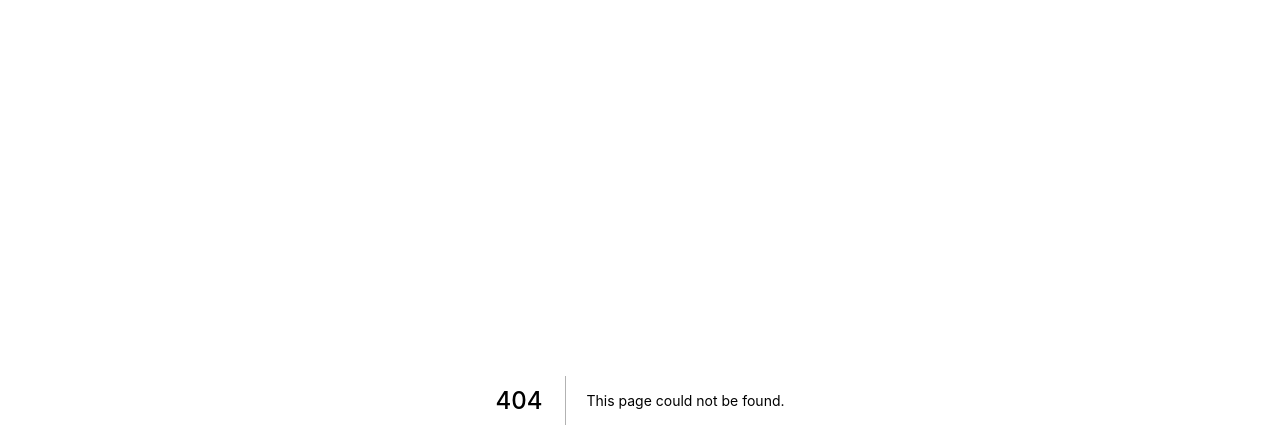
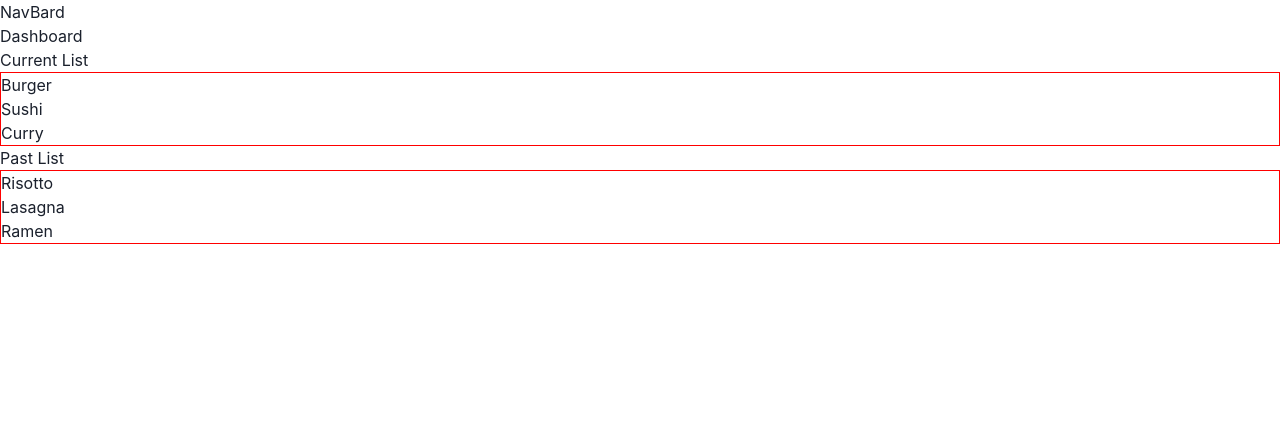
Before and after one commit to braga-felipe/heaps, a Next.js app in the folder client/: page /dashboard in a window 1280 px wide. Before the commit this address had no page. Shown: the top 448 px of the page. Built offline with nearby package versions, Linux system fonts and the light colour scheme; what urql would draw is missing.

Commit message:
started itemlist and itemCard

```diff
--- a/client/src/components/ChakraUiComponents/InputField.tsx
+++ b/client/src/components/ChakraUiComponents/InputField.tsx
@@ -8,7 +8,6 @@ import {
 } from '@chakra-ui/react';
 
 export default function InputField({ name }) {
-  /* const { name } = props;*/
   const inputName = name.charAt(0).toUpperCase() + name.slice(1);
 
   function validateName(value) {
@@ -21,8 +20,7 @@ export default function InputField({ name }) {
   return (
     <Field name={name} validate={validateName}>
       {({ field, form }) => (
-        <FormControl
-          isInvalid={form.errors[name] && form.touched[name]}>
+        <FormControl isInvalid={form.errors[name] && form.touched[name]}>
           <FormLabel htmlFor={name}>{inputName}</FormLabel>
           <Input
             {...field}
--- /dev/null
+++ b/client/src/components/Dashboard/Dashboard.tsx
@@ -0,0 +1,22 @@
+import React from 'react';
+import ItemList from '../ItemList/ItemList';
+export default function Dashboard() {
+  return (
+    <>
+      <div>
+        <h1>NavBard</h1>
+      </div>
+      <div>
+        <h1>Dashboard</h1>
+      </div>
+      <h1>Current List</h1>
+      <div className='list'>
+        <ItemList complete={false} />
+      </div>
+      <h1>Past List</h1>
+      <div className='list'>
+        <ItemList complete={true} />
+      </div>
+    </>
+  );
+}
--- a/client/src/components/ItemList/ItemCard.tsx
+++ b/client/src/components/ItemList/ItemCard.tsx
@@ -0,0 +1,9 @@
+import React from 'react';
+
+export default function ItemCard({ item }) {
+  return (
+    <div>
+      <h1>{item.name}</h1>
+    </div>
+  );
+}
--- a/client/src/components/ItemList/ItemList.tsx
+++ b/client/src/components/ItemList/ItemList.tsx
@@ -0,0 +1,32 @@
+import React from 'react';
+import { useSelector } from 'react-redux';
+import { State } from '../Register/Register';
+import ItemCard from './ItemCard';
+
+interface ItemProp {
+  name: string;
+  description: string;
+  complete: boolean;
+}
+
+export default function ItemList({ complete }) {
+  // const items = useSelector((state: State) => state.items);
+  const mockItems = [
+    { name: 'Risotto', description: 'Very yummy risotto', complete: true },
+    { name: 'Lasagna', description: 'Very yummy lasagna', complete: true },
+    { name: 'Burger', description: 'Very yummy burger', complete: false },
+    { name: 'Ramen', description: 'Very yummy ramen', complete: true },
+    { name: 'Sushi', description: 'Very yummy sushi', complete: false },
+    { name: 'Curry', description: 'Very yummy curry', complete: false },
+  ];
+
+  return (
+    <div>
+      {mockItems.map((item: ItemProp) => {
+        if (item.complete === complete) {
+          return <ItemCard item={item} key={item.name} />;
+        }
+      })}
+    </div>
+  );
+}
--- /dev/null
+++ b/client/src/pages/dashboard.tsx
@@ -0,0 +1,5 @@
+import React from 'react';
+import Dashboard from '../components/Dashboard/Dashboard';
+export default function dashboard() {
+  return <Dashboard />;
+}
--- a/client/src/redux/actions/items.ts
+++ b/client/src/redux/actions/items.ts
@@ -5,8 +5,6 @@ import {
 
 export const getOneItem = () => {
   return async (dispatch, getState) => {
-    // const [, /*{ fetching, data, error }*/ getItem] = useGet_ItemQuery();
-    // const item = await getItem();
     const item = 'item is found!!';
     console.log('item in reducer/action: ' + item);
     dispatch({
--- a/client/src/redux/actions/user.ts
+++ b/client/src/redux/actions/user.ts
@@ -1 +1,5 @@
 export const register = (user) => ({ type: 'CREATE_USER', payload: user });
+export const getInitialUser = (user) => ({
+  type: 'GET_INITIAL_USER',
+  payload: user,
+});
--- a/client/src/redux/reducers/user.ts
+++ b/client/src/redux/reducers/user.ts
@@ -6,6 +6,9 @@ export const user = (state = {}, action) => {
     case 'CREATE_USER': {
       return { ...state, ...action.payload };
     }
+    case 'GET_INITIAL_USER': {
+      return {};
+    }
     default:
       return state;
   }
--- a/client/src/styles/globals.css
+++ b/client/src/styles/globals.css
@@ -14,3 +14,7 @@ a {
 * {
   box-sizing: border-box;
 }
+
+.list {
+  border: 1px solid red;
+}
```
Also changed, not shown: client/src/components/CreateItem/CreateItem.tsx (+19 -13 lines), client/src/components/Register/Register.tsx (+6 -4 lines).
